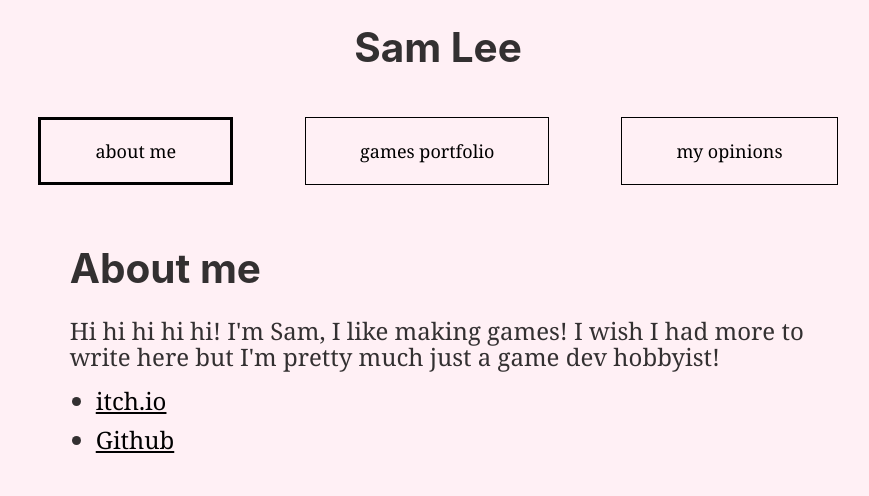
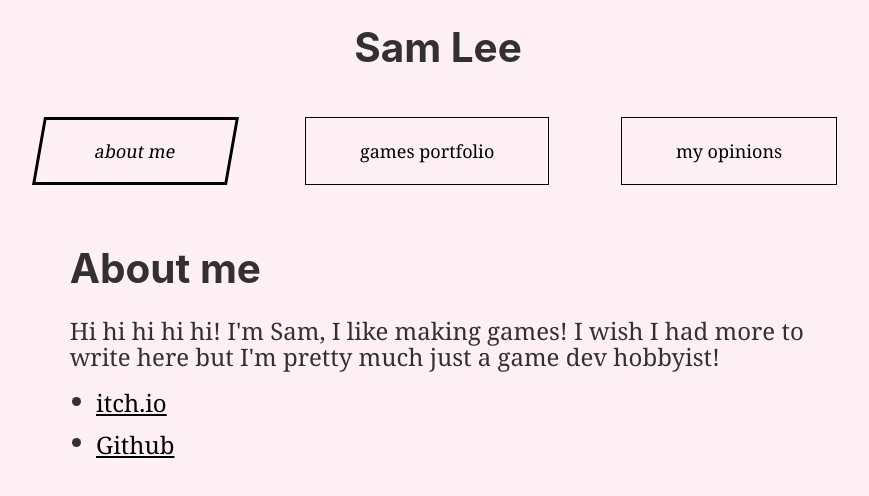
Before and after one commit to samclee/old-site, a Gatsby site: page / in a window 1280 px wide. Both pictures are taken after a click on the button "about me". Shown: the whole page, without its empty margins (202-1071 px from the left). Built offline with nearby package versions, Linux system fonts and the light colour scheme; Gatsby itself is replaced by a stand-in of ours.

Commit message:
hover effects

```diff
--- a/src/components/AboutPanel/aboutPanel.css
+++ b/src/components/AboutPanel/aboutPanel.css
@@ -15,3 +15,20 @@
 #contactList a:visited {
     color: black;
 }
+
+.hvr-grow-shadow {
+    display: inline-block;
+    vertical-align: middle;
+    -webkit-transform: perspective(1px) translateZ(0);
+    transform: perspective(1px) translateZ(0);
+    box-shadow: 0 0 1px rgba(0, 0, 0, 0);
+    -webkit-transition-duration: 0.3s;
+    transition-duration: 0.3s;
+    -webkit-transition-property: box-shadow, transform;
+    transition-property: box-shadow, transform;
+}
+.hvr-grow-shadow:hover, .hvr-grow-shadow:focus, .hvr-grow-shadow:active {
+    box-shadow: 0 10px 10px -10px rgba(0, 0, 0, 0.5);
+    -webkit-transform: scale(1.1);
+    transform: scale(1.1);
+}
--- a/src/components/AboutPanel/aboutPanel.js
+++ b/src/components/AboutPanel/aboutPanel.js
@@ -10,8 +10,12 @@
             <h1>About me</h1>
             <div>Hi hi hi hi hi! I'm Sam, I like making games! I wish I had more to write here but I'm pretty much just a game dev hobbyist!</div>
             <ul id="contactList">
-                <li><a href="https://samclee.itch.io/">itch.io</a></li>
-                <li><a href="https://github.com/samclee">Github</a></li>
+                <li><a href="https://samclee.itch.io/"
+                    className="hvr-grow-shadow">
+                    itch.io</a></li>
+                <li><a href="https://github.com/samclee"
+                    className="hvr-grow-shadow">
+                    Github</a></li>
             </ul>
         </div>
     )
--- a/src/components/NavButton/navButton.css
+++ b/src/components/NavButton/navButton.css
@@ -9,3 +9,19 @@
 .navButton.active {
     border: 3px solid black;
 }
+
+.hvr-skew {
+    display: inline-block;
+    vertical-align: middle;
+    -webkit-transform: perspective(1px) translateZ(0);
+    transform: perspective(1px) translateZ(0);
+    box-shadow: 0 0 1px rgba(0, 0, 0, 0);
+    -webkit-transition-duration: 0.3s;
+    transition-duration: 0.3s;
+    -webkit-transition-property: transform;
+    transition-property: transform;
+}
+.hvr-skew:hover, .hvr-skew:focus, .hvr-skew:active {
+    -webkit-transform: skew(-10deg);
+    transform: skew(-10deg);
+}
--- a/src/components/NavButton/navButton.js
+++ b/src/components/NavButton/navButton.js
@@ -3,7 +3,7 @@
 import "./navButton.css"
 
 const NavButton = (props) => {
-    let classes = "navButton";
+    let classes = "navButton hvr-skew";
     if (props.tabType === props.curTab) {
         classes += " active"
     }
```
